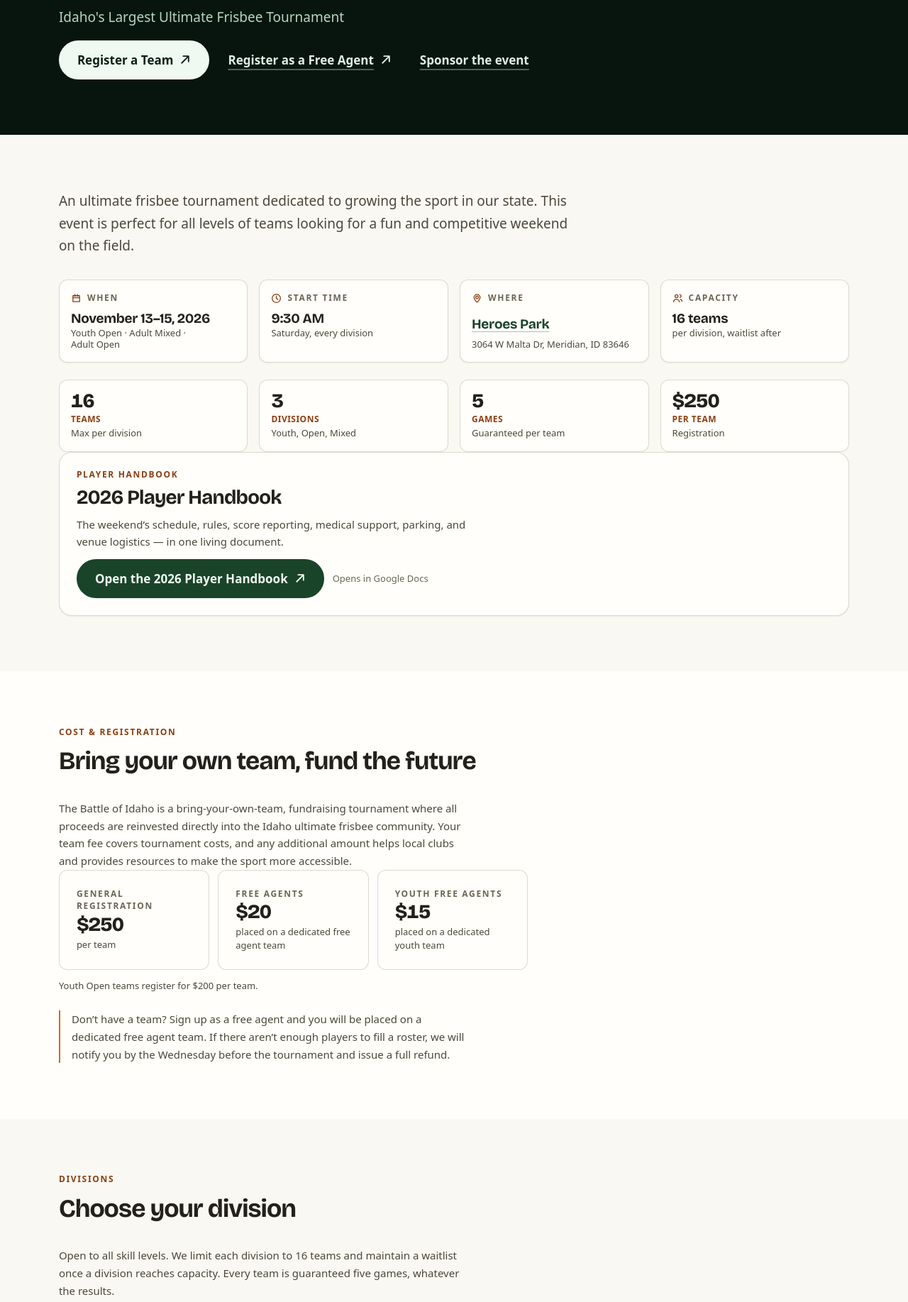
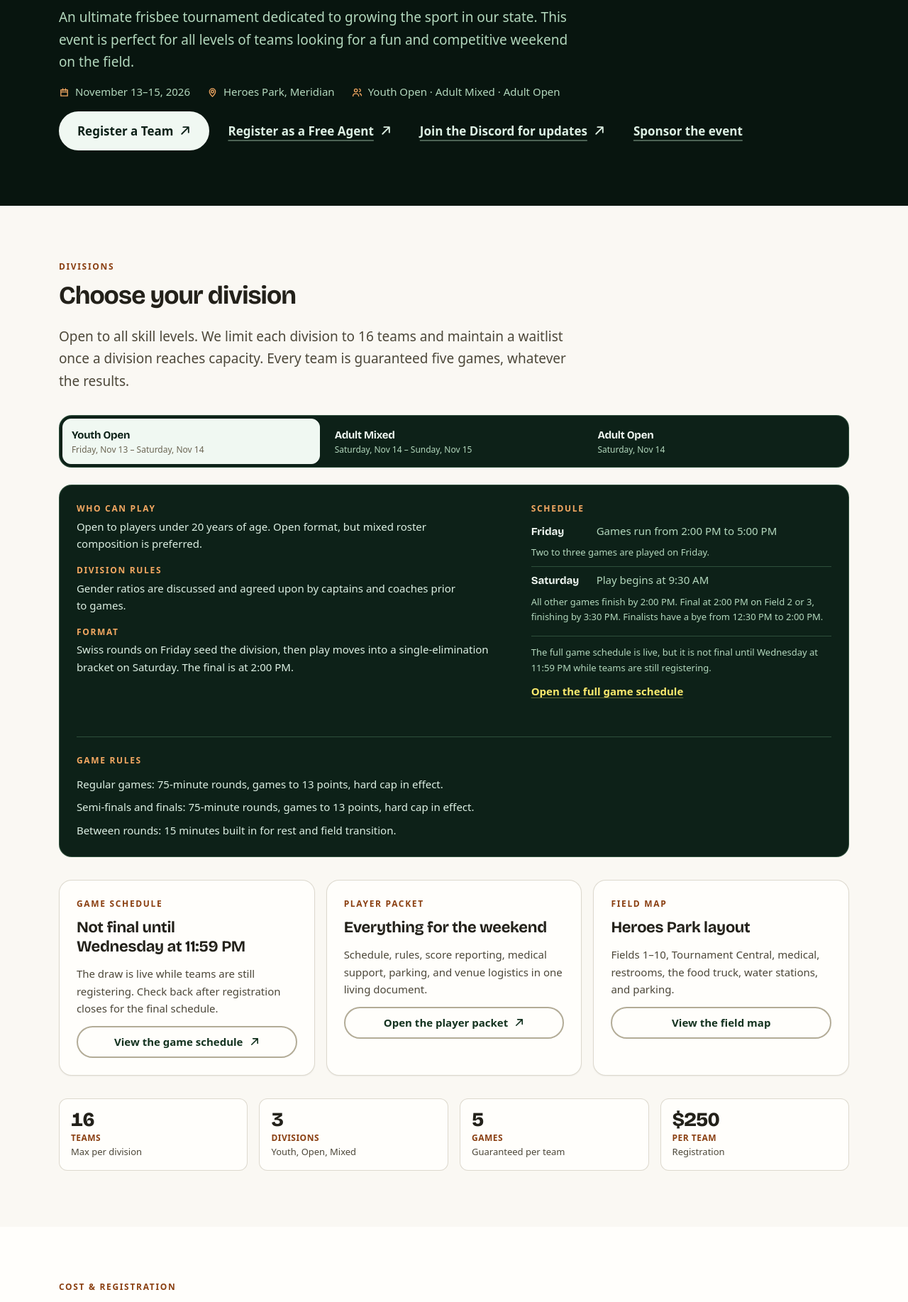
Before and after one commit to tvultimate/tvultimate.org, an Astro site: page /battle-of-idaho in a window 1280 px wide. Shown: the part 278-2113 px from the top of the page at 71% size. Built offline with nearby package versions, Linux system fonts and the light colour scheme; Astro itself is replaced by a stand-in of ours.

Commit message:
Update Battle of Idaho Page.

```diff
--- a/src/components/react/DivisionTabs.tsx
+++ b/src/components/react/DivisionTabs.tsx
@@ -15,9 +15,18 @@ interface Props {
   divisions: Division[];
   /** Rules that apply in every division, not just the one being read. */
   gameRules: readonly string[];
+  /** The living Google Sheet with the full draw. */
+  scheduleHref: string;
+  /** Why the published draw may still change. */
+  scheduleNote: string;
 }
 
-export default function DivisionTabs({ divisions, gameRules }: Props) {
+export default function DivisionTabs({
+  divisions,
+  gameRules,
+  scheduleHref,
+  scheduleNote,
+}: Props) {
   const [active, setActive] = useState(0);
   const baseId = useId();
   const current = divisions[active];
@@ -86,9 +95,22 @@ export default function DivisionTabs({ divisions, gameRules }: Props) {
               <li key={slot.day}>
                 <span className="tabs__day">{slot.day}</span>
                 <span className="tabs__time">{slot.detail}</span>
+                {slot.note && <span className="tabs__schedule-note">{slot.note}</span>}
               </li>
             ))}
           </ul>
+
+          <div className="tabs__schedule-actions">
+            <p className="tabs__schedule-status">{scheduleNote}</p>
+            <a
+              className="tabs__schedule-link"
+              href={scheduleHref}
+              target="_blank"
+              rel="noopener noreferrer"
+            >
+              Open the full game schedule
+            </a>
+          </div>
         </div>
 
         <div className="tabs__rules">
--- /dev/null
+++ b/src/components/sections/tournament/FieldMap.astro
@@ -0,0 +1,65 @@
+---
+/**
+ * The Heroes Park field map. One component for the tournament page and the
+ * printed packet so the layout, dimensions, and caption cannot drift apart.
+ */
+
+import { fieldMap } from '../../../data/tournament';
+
+interface Props {
+  class?: string;
+}
+
+const { class: className } = Astro.props;
+---
+
+<figure class:list={['field-map', className]}>
+  <img
+    class="field-map__image"
+    src={fieldMap.src}
+    alt={fieldMap.alt}
+    width={fieldMap.width}
+    height={fieldMap.height}
+    loading="lazy"
+    decoding="async"
+  />
+  <figcaption class="field-map__caption">
+    {fieldMap.caption}
+    <a class="field-map__open" href={fieldMap.src} target="_blank" rel="noopener noreferrer">
+      Open the full-size field map
+    </a>
+  </figcaption>
+</figure>
+
+<style>
+  .field-map {
+    margin: 0;
+  }
+
+  .field-map__image {
+    inline-size: 100%;
+    block-size: auto;
+    background: var(--surface-raised);
+    border: var(--border-width) solid var(--line-subtle);
+    border-radius: var(--radius-lg);
+  }
+
+  .field-map__caption {
+    margin-block-start: var(--space-3);
+    max-inline-size: var(--layout-measure);
+    font-size: var(--text-xs);
+    line-height: var(--leading-relaxed);
+    color: var(--text-secondary);
+  }
+
+  .field-map__open {
+    display: block;
+    inline-size: fit-content;
+    min-block-size: 1.75rem;
+    margin-block-start: var(--space-2);
+    padding-block: var(--space-1);
+    font-size: var(--text-xs);
+    font-weight: 650;
+    color: var(--text-link);
+  }
+</style>
--- a/src/components/sections/tournament/PacketSchedule.astro
+++ b/src/components/sections/tournament/PacketSchedule.astro
@@ -23,6 +23,7 @@ import { packetSchedule } from '../../../data/playerPacket';
               <li class="division__round">
                 <span class="division__day">{round.day}</span>
                 <span class="division__detail">{round.detail}</span>
+                {round.note && <span class="division__note">{round.note}</span>}
               </li>
             ))}
           </ul>
--- a/src/data/tournament.ts
+++ b/src/data/tournament.ts
@@ -87,6 +87,14 @@ export const stats = [
 ] as const;
 
 /**
+ * The full game schedule is a living Google Sheet. It cannot be final until
+ * team registration closes, so the page says so plainly rather than presenting
+ * a provisional draw as settled.
+ */
+export const scheduleNote =
+  'The full game schedule is live, but it is not final until Wednesday at 11:59 PM while teams are still registering.';
+
+/**
  * Entry fees.
  *
  * The early-bird tier ran to the end of September and is gone now that we are
@@ -119,6 +127,13 @@ export const youthPricingNote = 'Youth Open teams register for $200 per team.';
 export const freeAgentPolicy =
   'Don’t have a team? Sign up as a free agent and you will be placed on a dedicated free agent team. If there aren’t enough players to fill a roster, we will notify you by the Wednesday before the tournament and issue a full refund.';
 
+export interface ScheduleSlot {
+  day: string;
+  detail: string;
+  /** Additional timing detail, such as a bye or a final. */
+  note?: string;
+}
+
 export interface Division {
   id: string;
   name: string;
@@ -127,13 +142,17 @@ export interface Division {
   rules: string;
   /** How this division is run, which differs from division to division. */
   format: string;
-  schedule: { day: string; detail: string }[];
+  schedule: ScheduleSlot[];
 }
 
 /**
  * Three divisions, each with its own eligibility rules, format, and start
  * times. Order is the order they are presented in, which is the order a
  * captain reads them in: youth first, then the two adult divisions.
+ *
+ * Saturday is shared by every division. Youth and Adult Open start at 9:30 AM;
+ * Mixed starts at 10:00 AM. The two 2:00 PM finals — Youth Open and Adult Open —
+ * run on Fields 2 and 3 and finish by 3:30 PM.
  */
 export const divisions: Division[] = [
   {
@@ -143,10 +162,18 @@ export const divisions: Division[] = [
     who: 'Open to players under 20 years of age. Open format, but mixed roster composition is preferred.',
     rules: 'Gender ratios are discussed and agreed upon by captains and coaches prior to games.',
     format:
-      'Swiss rounds on Friday seed the division, then play moves into a single-elimination bracket on Saturday.',
+      'Swiss rounds on Friday seed the division, then play moves into a single-elimination bracket on Saturday. The final is at 2:00 PM.',
     schedule: [
-      { day: 'Friday', detail: 'Swiss rounds begin at 2:00 PM' },
-      { day: 'Saturday', detail: 'Bracket play begins at 9:30 AM' },
+      {
+        day: 'Friday',
+        detail: 'Games run from 2:00 PM to 5:00 PM',
+        note: 'Two to three games are played on Friday.',
+      },
+      {
+        day: 'Saturday',
+        detail: 'Play begins at 9:30 AM',
+        note: 'All other games finish by 2:00 PM. Final at 2:00 PM on Field 2 or 3, finishing by 3:30 PM. Finalists have a bye from 12:30 PM to 2:00 PM.',
+      },
     ],
   },
   {
@@ -158,7 +185,10 @@ export const divisions: Division[] = [
     format:
       'Swiss rounds on Saturday seed the division, then play moves into a single-elimination bracket on Sunday.',
     schedule: [
-      { day: 'Saturday', detail: 'Swiss rounds begin at 9:30 AM' },
+      {
+        day: 'Saturday',
+        detail: 'Play begins at 10:00 AM and finishes by 2:30 PM',
+      },
       { day: 'Sunday', detail: 'Bracket play begins at 10:00 AM' },
     ],
   },
@@ -169,8 +199,14 @@ export const divisions: Division[] = [
     who: 'Open to players of any age and any gender composition.',
     rules: 'Standard ABBA gender ratio system, or ratio rules agreed by captains prior to games.',
     format:
-      'Round robin, so every team meets every other team. If the division fills to eight teams, play goes straight to a single-elimination bracket instead.',
-    schedule: [{ day: 'Saturday', detail: 'Play begins at 9:30 AM' }],
+      'Round robin, so every team meets every other team. If the division fills to eight teams, play goes straight to a single-elimination bracket instead. The final is at 2:00 PM.',
+    schedule: [
+      {
+        day: 'Saturday',
+        detail: 'Play begins at 9:30 AM',
+        note: 'All other games finish by 2:00 PM. Final at 2:00 PM on Field 2 or 3, finishing by 3:30 PM. Finalists have a bye from 12:30 PM to 2:00 PM.',
+      },
+    ],
   },
 ];
 
@@ -226,6 +262,20 @@ export const fundraising =
   'The Battle of Idaho is a bring-your-own-team, fundraising tournament where all proceeds are reinvested directly into the Idaho ultimate frisbee community. Your team fee covers tournament costs, and any additional amount helps local clubs and provides resources to make the sport more accessible.';
 
 /**
+ * The Heroes Park field layout, shared by the tournament page and the printed
+ * packet. Intrinsic dimensions are carried here so every rendering reserves the
+ * right space before the image lands.
+ */
+export const fieldMap = {
+  src: images.fieldMap,
+  width: 1600,
+  height: 1554,
+  alt: 'Aerial field map of Heroes Park showing Fields 1 through 10, possible Fields 11 and 12, Tournament Central, the medical tent, AED locations, restrooms, the food truck, water stations, and parking.',
+  caption:
+    'Heroes Park field layout: Fields 1–10, with possible Fields 11 and 12 on the east side. Tournament Central, the medical tent, AEDs, restrooms, the food truck, and water stations are marked, with parking along the south edge.',
+} as const;
+
+/**
  * The four tournament directors, with the address a captain should use for
  * that person rather than the general tournament inbox.
  */
--- a/src/pages/battle-of-idaho/index.astro
+++ b/src/pages/battle-of-idaho/index.astro
@@ -2,8 +2,9 @@
 /**
  * 2026 Battle of Idaho — the flagship tournament.
  *
- * Copy follows the original site. The divisions selector is a React island
- * because it keeps one division's detail in the DOM at a time.
+ * Divisions lead the page: a captain arrives knowing their division, their
+ * schedule, and where the living documents are. The divisions selector is a
+ * React island because it keeps one division's detail in the DOM at a time.
  */
 
 import BaseLayout from '../../layouts/BaseLayout.astro';
@@ -12,13 +13,13 @@ import Section from '../../components/ui/Section.astro';
 import Container from '../../components/ui/Container.astro';
 import SectionHeader from '../../components/ui/SectionHeader.astro';
 import Button from '../../components/ui/Button.astro';
+import Card from '../../components/ui/Card.astro';
 import Eyebrow from '../../components/ui/Eyebrow.astro';
 import Icon from '../../components/ui/Icon.astro';
-import TournamentFacts from '../../components/sections/tournament/TournamentFacts.astro';
 import PricingTiers from '../../components/sections/tournament/PricingTiers.astro';
 import FoodVendors from '../../components/sections/tournament/FoodVendors.astro';
 import SponsorWall from '../../components/sections/tournament/SponsorWall.astro';
-import PlayerHandbookCallout from '../../components/sections/tournament/PlayerHandbookCallout.astro';
+import FieldMap from '../../components/sections/tournament/FieldMap.astro';
 import DivisionTabs from '../../components/react/DivisionTabs';
 import {
   tournament,
@@ -28,6 +29,7 @@ import {
   youthPricingNote,
   freeAgentPolicy,
   gameRules,
+  scheduleNote,
   amenities,
   foodVendors,
   foodIntro,
@@ -45,8 +47,23 @@ import { contact, links } from '../../data/org';
   <PageHero
     eyebrow={`${tournament.edition} · ${tournament.year}`}
     title={tournament.name}
-    lede={tournament.tagline}
+    lede={tournament.intro}
   >
+    <ul class="boi__hero-meta">
+      <li class="boi__hero-meta-item">
+        <span class="boi__hero-meta-icon"><Icon name="calendar" /></span>
+        {tournament.dates}
+      </li>
+      <li class="boi__hero-meta-item">
+        <span class="boi__hero-meta-icon"><Icon name="pin" /></span>
+        {tournament.location}, Meridian
+      </li>
+      <li class="boi__hero-meta-item">
+        <span class="boi__hero-meta-icon"><Icon name="users" /></span>
+        Youth Open · Adult Mixed · Adult Open
+      </li>
+    </ul>
+
     <div class="boi__hero-actions">
       <Button href={links.battleRegistration} variant="solid" size="lg" external>
         Register a Team
@@ -59,6 +76,9 @@ import { contact, links } from '../../data/org';
       >
         Register as a Free Agent
       </Button>
+      <Button href={links.discord} variant="quiet" size="lg" external>
+        Join the Discord for updates
+      </Button>
       <Button
         href="/battle-of-idaho/battle-of-idaho-sponsorship/"
         variant="quiet"
@@ -69,46 +89,62 @@ import { contact, links } from '../../data/org';
     </div>
   </PageHero>
 
-  <!-- Intro + key facts -->
-  <Section tone="page">
+  <!-- Divisions, schedules, and the living documents -->
+  <Section id="divisions" tone="page">
     <Container>
-      {/*
-        No photography on this page. The four images that appeared here on the
-        old site were lost with the archive capture, and the recovered team
-        photograph is presented on the home page's tournament panel instead,
-        where its caption can name the team. See public/img/manifest.json.
-      */}
-      <p class="boi__intro">{tournament.intro}</p>
+      <SectionHeader
+        eyebrow="Divisions"
+        title="Choose your division"
+        lede="Open to all skill levels. We limit each division to 16 teams and maintain a waitlist once a division reaches capacity. Every team is guaranteed five games, whatever the results."
+      />
 
-      <TournamentFacts
-        facts={[
-          {
-            icon: 'calendar',
-            label: 'When',
-            value: tournament.dates,
-            note: 'Youth Open · Adult Mixed · Adult Open',
-          },
-          {
-            icon: 'clock',
-            label: 'Start time',
-            value: '9:30 AM',
-            note: 'Saturday, every division',
-          },
-          {
-            icon: 'pin',
-            label: 'Where',
-            value: tournament.location,
-            note: tournament.address,
-            href: links.maps,
-          },
-          {
-            icon: 'users',
-            label: 'Capacity',
-            value: '16 teams',
-            note: 'per division, waitlist after',
-          },
-        ]}
-      />
+      <div class="boi__divisions">
+        <DivisionTabs
+          client:visible
+          divisions={divisions}
+          gameRules={gameRules}
+          scheduleHref={links.battleSchedule}
+          scheduleNote={scheduleNote}
+        />
+      </div>
+
+      <div class="boi__resources">
+        <Card as="section" class="boi__resource">
+          <p class="boi__resource-eyebrow">Game schedule</p>
+          <h3 class="boi__resource-title">Not final until Wednesday at 11:59 PM</h3>
+          <p class="boi__resource-text">
+            The draw is live while teams are still registering. Check back after
+            registration closes for the final schedule.
+          </p>
+          <Button href={links.battleSchedule} variant="outline" size="md" external>
+            View the game schedule
+          </Button>
+        </Card>
+
+        <Card as="section" class="boi__resource">
+          <p class="boi__resource-eyebrow">Player packet</p>
+          <h3 class="boi__resource-title">Everything for the weekend</h3>
+          <p class="boi__resource-text">
+            Schedule, rules, score reporting, medical support, parking, and venue
+            logistics in one living document.
+          </p>
+          <Button href={links.playerHandbook} variant="outline" size="md" external>
+            Open the player packet
+          </Button>
+        </Card>
+
+        <Card as="section" class="boi__resource">
+          <p class="boi__resource-eyebrow">Field map</p>
+          <h3 class="boi__resource-title">Heroes Park layout</h3>
+          <p class="boi__resource-text">
+            Fields 1–10, Tournament Central, medical, restrooms, the food truck,
+            water stations, and parking.
+          </p>
+          <Button href="#field-map" variant="outline" size="md">
+            View the field map
+          </Button>
+        </Card>
+      </div>
 
       <ul class="boi__stats">
         {
@@ -121,8 +157,6 @@ import { contact, links } from '../../data/org';
           ))
         }
       </ul>
-
-      <PlayerHandbookCallout />
     </Container>
   </Section>
 
@@ -134,21 +168,6 @@ import { contact, links } from '../../data/org';
       <PricingTiers tiers={[...pricing]} />
       <p class="boi__pricing-note">{youthPricingNote}</p>
       <p class="boi__footnote">{freeAgentPolicy}</p>
-    </Container>
-  </Section>
-
-  <!-- Divisions -->
-  <Section tone="page">
-    <Container>
-      <SectionHeader eyebrow="Divisions" title="Choose your division" />
-      <p class="boi__lede">
-        Open to all skill levels. We limit each division to 16 teams and maintain a
-        waitlist once a division reaches capacity. Every team is guaranteed five
-        games, whatever the results.
-      </p>
-      <div class="boi__divisions">
-        <DivisionTabs client:visible divisions={divisions} gameRules={gameRules} />
-      </div>
     </Container>
   </Section>
 
@@ -184,6 +203,18 @@ import { contact, links } from '../../data/org';
           <p class="boi__lede">{housing}</p>
         </div>
       </div>
+    </Container>
+  </Section>
+
+  <!-- Field map -->
+  <Section id="field-map" tone="page">
+    <Container>
+      <SectionHeader
+        eyebrow="Venue"
+        title="Field map"
+        lede={`${tournament.location} in Meridian. Every field, Tournament Central, medical support, restrooms, food, water, and parking on one map.`}
+      />
+      <FieldMap />
     </Container>
   </Section>
 
@@ -271,6 +302,28 @@ import { contact, links } from '../../data/org';
 </BaseLayout>
 
 <style>
+  .boi__hero-meta {
+    display: flex;
+    flex-wrap: wrap;
+    gap: var(--space-2) var(--space-5);
+    padding: 0;
+    margin: var(--space-4) 0 0;
+    list-style: none;
+  }
+
+  .boi__hero-meta-item {
+    display: inline-flex;
+    align-items: center;
+    gap: var(--space-2);
+    margin: 0;
+    font-size: var(--text-sm);
+    color: var(--color-pine-200);
+  }
+
+  .boi__hero-meta-icon {
+    color: var(--color-sunset-300);
+  }
+
   .boi__hero-actions {
     display: flex;
     flex-wrap: wrap;
@@ -278,20 +331,12 @@ import { contact, links } from '../../data/org';
     margin-block-start: var(--space-4);
   }
 
-  .boi__intro {
-    font-size: var(--text-md);
-    line-height: var(--leading-relaxed);
-    color: var(--text-secondary);
-    max-inline-size: var(--layout-measure);
-    margin-block-end: var(--space-6);
-  }
-
   .boi__stats {
     display: grid;
     grid-template-columns: repeat(2, minmax(0, 1fr));
     gap: var(--space-4);
     padding: 0;
-    margin: var(--space-5) 0 0;
+    margin: var(--space-6) 0 0;
     list-style: none;
   }
 
@@ -359,11 +404,40 @@ import { contact, links } from '../../data/org';
   }
 
   /*
- * Spacer so the tab island sits far enough down the page that `client:visible`
- * only hydrates it once a reader actually reaches the divisions.
- */
+   * Spacer so the tab island sits far enough down the page that `client:visible`
+   * only hydrates it once a reader actually reaches the divisions.
+   */
   .boi__divisions {
     margin-block-start: var(--space-5);
+  }
+
+  .boi__resources {
+    display: grid;
+    gap: var(--space-4);
+    margin-block-start: var(--space-6);
+  }
+
+  .boi__resource {
+    align-content: start;
+    block-size: 100%;
+  }
+
+  .boi__resource-eyebrow {
+    font-size: var(--text-2xs);
+    font-weight: 700;
+    letter-spacing: var(--tracking-widest);
+    text-transform: uppercase;
+    color: var(--text-warm);
+  }
+
+  .boi__resource-title {
+    font-size: var(--text-lg);
+  }
+
+  .boi__resource-text {
+    font-size: var(--text-sm);
+    line-height: var(--leading-relaxed);
+    color: var(--text-secondary);
   }
 
   .split {
@@ -540,6 +614,10 @@ import { contact, links } from '../../data/org';
       grid-template-columns: repeat(4, minmax(0, 1fr));
     }
 
+    .boi__resources {
+      grid-template-columns: repeat(3, minmax(0, 1fr));
+    }
+
     .split {
       grid-template-columns: repeat(2, minmax(0, 1fr));
       gap: var(--space-8);
--- a/src/styles/tabs.css
+++ b/src/styles/tabs.css
@@ -156,6 +156,45 @@
   color: var(--color-pine-200);
 }
 
+/* A bye, a final, or another timing detail, beneath the day's headline time. */
+.tabs__schedule-note {
+  flex-basis: 100%;
+  font-size: var(--text-xs);
+  line-height: var(--leading-relaxed);
+  color: var(--color-pine-200);
+  text-wrap: pretty;
+}
+
+/*
+ * The published draw is provisional until registration closes. The note and
+ * the sheet link travel together so a reader never sees one without the other.
+ */
+.tabs__schedule-actions {
+  display: grid;
+  gap: var(--space-2);
+  margin-block-start: var(--space-4);
+  padding-block-start: var(--space-3);
+  border-block-start: var(--border-width) solid var(--line-inverse);
+}
+
+.tabs__schedule-status {
+  font-size: var(--text-xs);
+  line-height: var(--leading-relaxed);
+  color: var(--color-pine-200);
+  max-inline-size: var(--layout-measure);
+}
+
+/* 24px minimum tap target (WCAG 2.5.8) on a dark panel. */
+.tabs__schedule-link {
+  display: inline-block;
+  justify-self: start;
+  min-block-size: 1.75rem;
+  padding-block: var(--space-1);
+  font-size: var(--text-sm);
+  font-weight: 650;
+  color: var(--color-disc-300);
+}
+
 /*
   The rules that hold in every division. They sit under the division's own
   detail rather than beside it, and run the full width of the panel on wide
```
Also changed, not shown: src/data/org.ts (+12 -6 lines), src/data/playerPacket.ts (+1 -8 lines), src/pages/battle-of-idaho/player-packet.astro (+4 -47 lines), public/img/heroes-park-field-map.jpg.
